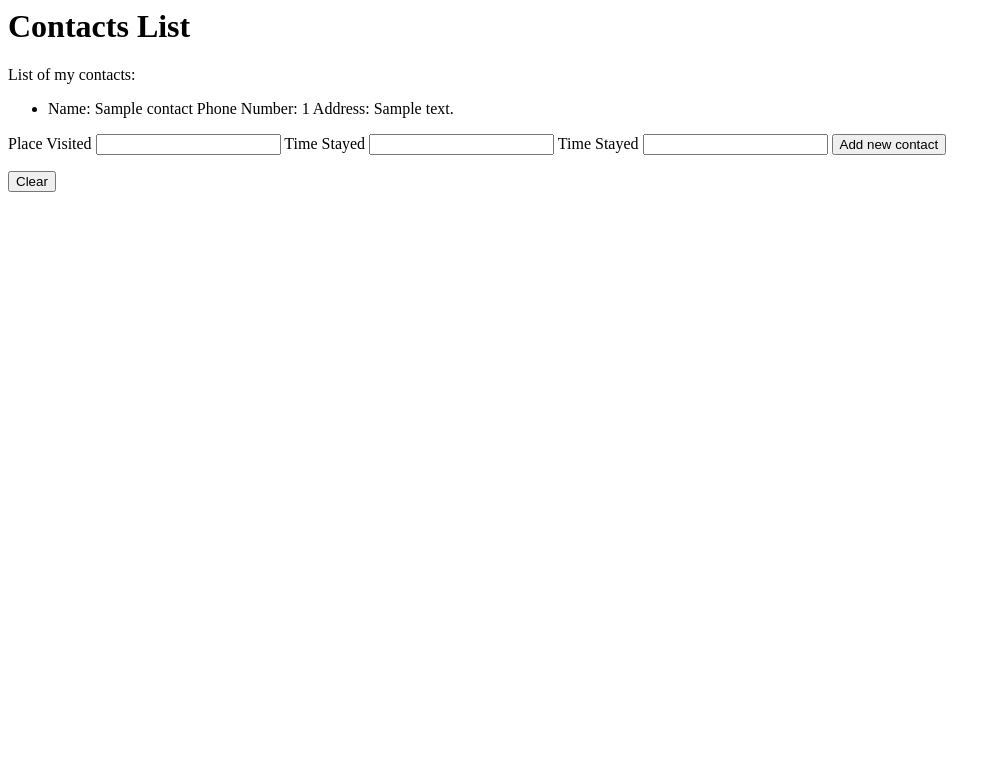
After one commit to micahcourey/AddressBook, a PHP site: template views/contacts.html.twig in a window 1280 px wide. The commit adds this page. Shown: the top 783 px of the page, without its empty margins (0-1001 px from the left). Run offline with PHP 8.4, Linux system fonts and the light colour scheme; the template is opened without the code that fills it: most values are stand-ins (such as "Sample title", 1, 10 or a date in 2020); some libraries are stand-ins or nearby versions.

Commit message:
added to app.php and added views

```diff
--- /dev/null
+++ b/views/contacts.html.twig
@@ -0,0 +1,33 @@
+<html>
+<head>
+<title>Contacts</title>
+</head>
+<body>
+    <h1>Contacts List</h1>
+
+    {% if places is not empty %}
+        <p>List of my contacts:</p>
+        <ul>
+            {% for place in places %}
+                <li> Name: {{ contact.getName }} Phone Number: {{ contact.getPhoneNumber }} Address: {{ contact.getAddress }}</li>
+            {% endfor %}
+        </ul>
+    {% endif %}
+
+    <form action='/create_contact' method='post'>
+        <label for='name'>Place Visited</label>
+        <input id='name' name='name' type='text'>
+
+        <label for='phone_number'>Time Stayed</label>
+        <input id='phone_number' name='phone_number' type='text'>
+
+        <label for='address'>Time Stayed</label>
+        <input id='address' name='address' type='text'>
+
+        <button type='submit'>Add new contact</button>
+    </form>
+    <form action='/delete_contacts' method='post'>
+        <button type='submit'>Clear</button>
+    </form>
+</body>
+</html>
```
Also changed, not shown: app/app.php (+20 -2 lines), views/create_contact.html.twig (added), views/delete_contacts.html.twig (added).
